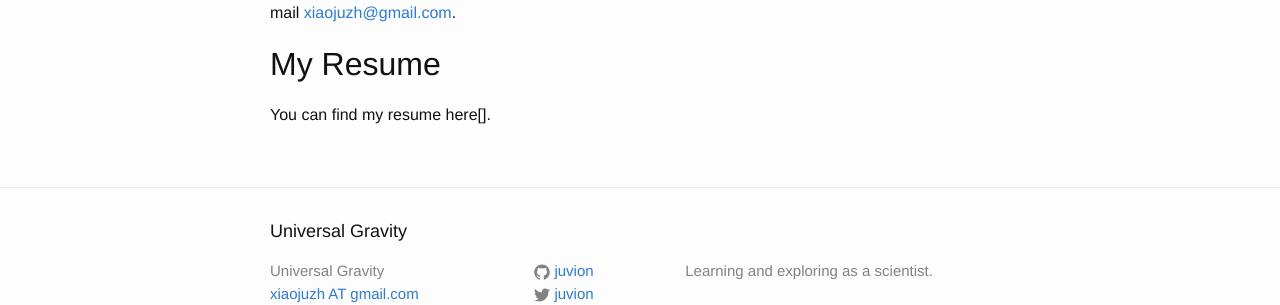
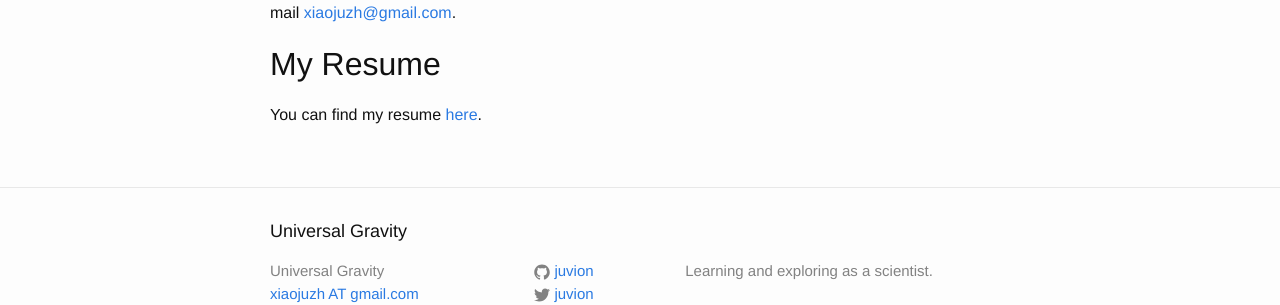
Before and after one commit to juvion/juvion.github.io, a Jekyll site: the page built from about.md, in a window 1280 px wide. Shown: the part 400-705 px from the top of the page. Built offline with Jekyll 4.4.1, drawn with Linux system fonts in a browser that asks for light colours; Markdown is read by kramdown in place of the engine named in the settings; part of the change alters nothing that is shown.

```diff
--- a/about.md
+++ b/about.md
@@ -19,4 +19,4 @@ If you have any questions, comments, or would just like to say hello, please don
 mail [xiaojuzh@gmail.com](mailto:xiaojuzh@gmail.com).
 
 ##My Resume
-You can find my resume here[].
+You can find my resume [here](http://juvion.github.io/resume.html).
```
